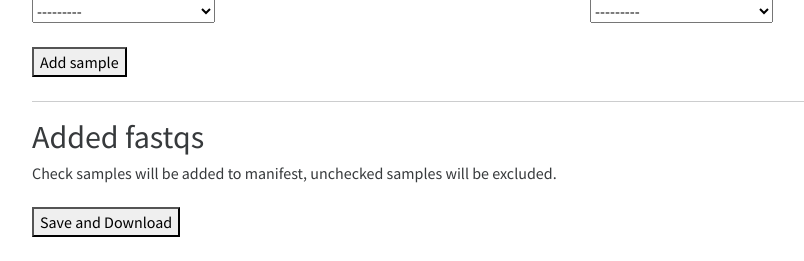
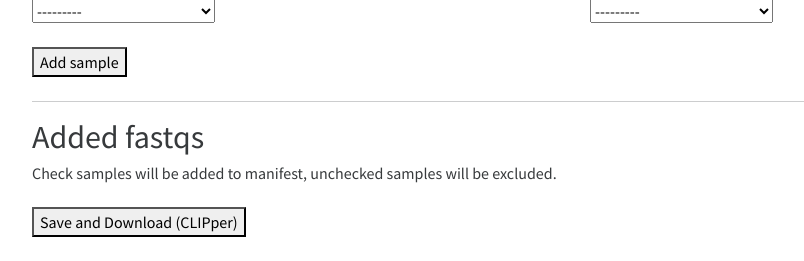
Before and after one commit to YeoLab/metadata-db, a Django app: page /CLIP/ in a window 1280 px wide. Shown: the part 773-1034 px from the top of the page, without its empty margins (62-866 px from the left). Run offline with Django 3.2, Linux system fonts and the light colour scheme; data that the repository does not hold is empty; some libraries are stand-ins or nearby versions.

Commit message:
small modification to README and CLIP_form labeling

```diff
--- a/blog/templates/blog/CLIP_form.html
+++ b/blog/templates/blog/CLIP_form.html
@@ -49,8 +49,6 @@
             </div>
         </div>
 
-
-
         <div class="container my-4">
             <hr>
             <div class="row">
@@ -69,7 +67,7 @@
 
             </div>
 
-            <button type="submit" name="save" value="save">Save and Download</button>
+            <button type="submit" name="save" value="save">Save and Download (CLIPper)</button>
             <!-- <button type="submit" class="save btn btn-secondary">Submit</button> -->
         </div>
     </form>
```
Also changed, not shown: README.md.
